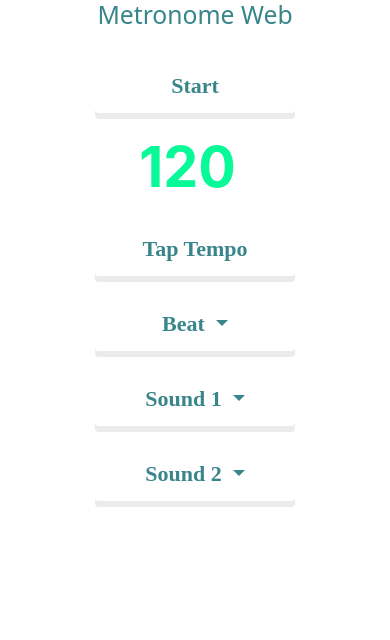
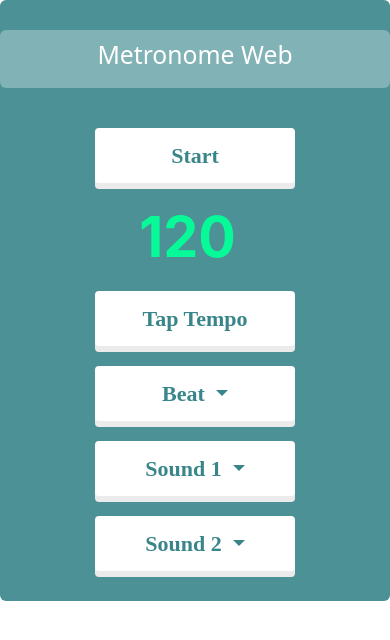
Before and after one commit to cesar-torrelles/metronomeweb, an Angular app: page / in a window 390 px wide. Shown: the top 640 px of the page. Built offline with nearby package versions, Linux system fonts and the light colour scheme.

Commit message:
version improving css styles and responsive

```diff
--- a/src/app/metronome/metronome.component.css
+++ b/src/app/metronome/metronome.component.css
@@ -2,7 +2,7 @@
 :root {
   --metronomo-color: black;
   --controls-color: black;
-  --h2-color: rgb(56, 133, 138);
+  --h2-color: rgb(0, 0, 0);
   --button-color: rgb(56, 133, 138);
   --button-color-shadow: rgb(235, 235, 235) 0px 6px 0px;
   --button-color-background: white;
@@ -13,6 +13,30 @@
   --taptempo-color: red;
   --box1-color: #191818;
   --box1-color-background: #b1b1b1;
+}
+
+.container.text-center {
+  background: rgba(56, 133, 138, 0.9);
+  padding: 30px 0px 30px;
+  border-radius: 6px;
+  margin-bottom: 20px;
+  width: 100%;
+
+
+
+}
+
+.divh2{
+  background: rgb(255, 255, 255,0.3);
+  padding: 10px 0px 10px;
+  border-radius: 6px;
+  margin-bottom: 20px;
+  width: 100%;
+}
+
+.h2 {
+  color: white;
+
 }
 
 /* Tema oscuro
@@ -46,10 +70,7 @@
     color: var(--controls-color);
   }
 
-  .h2 {
-    color: var(--h2-color);
 
-  }
 
   button{
   -webkit-tap-highlight-color: transparent;
--- a/src/app/metronome/metronome.component.html
+++ b/src/app/metronome/metronome.component.html
@@ -1,7 +1,12 @@
+
+
 <div class="container text-center">
+
     <div class="row">
       <div class="col-sm">
+        <div class="divh2">
           <h2 class="h2">Metronome Web</h2>
+        </div>
       </div>
     </div>
 
```
Lines whose indentation alone changed are shown as unchanged.
